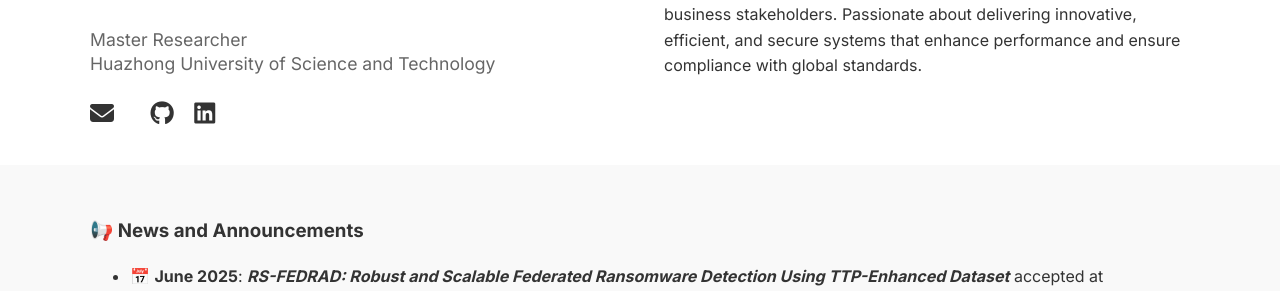
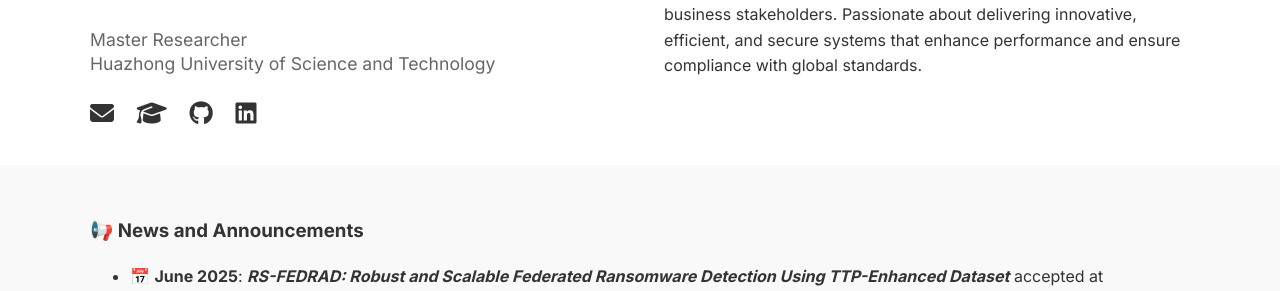
Before and after one commit to EmpireNetwork123/EmpireNetwork123.github.io, a Jekyll site: the page built from index.md, in a window 1280 px wide. Shown: the part 358-649 px from the top of the page. Built offline with Jekyll 4.4.1, drawn with Linux system fonts in a browser that asks for light colours; a style sheet for code colours, icons or effects is not loaded.

Commit message:
Update default.html

```diff
--- a/_layouts/default.html
+++ b/_layouts/default.html
@@ -10,13 +10,19 @@
 
   <!-- Google Font -->
   <link rel="preconnect" href="https://fonts.gstatic.com" crossorigin />
-  <link href="https://fonts.googleapis.com/css2?family=Inter:wght@400;500;700&display=swap" rel="stylesheet" />
+  <link
+    href="https://fonts.googleapis.com/css2?family=Inter:wght@400;500;700&display=swap"
+    rel="stylesheet"
+  />
 
-  <!-- Font Awesome icons -->
-  <link rel="stylesheet" href="https://cdnjs.cloudflare.com/ajax/libs/font-awesome/6.5.0/css/all.min.css" integrity="sha512-2oA4qwYq0S4FXX5CiSoD06bLrQ6PksaXXnMzxAWtOFscQY/egkMJ0PZa8eHu33tYfTY1ZbLCHkB4rBfNE/cZ4w==" crossorigin="anonymous" referrerpolicy="no-referrer" />
-
-  <!-- Academicons (for Google Scholar icon) -->
-  <link rel="stylesheet" href="https://cdn.jsdelivr.net/npm/academicons@1.9.1/css/academicons.min.css" />
+  <!-- Font Awesome icons -->
+  <link
+    rel="stylesheet"
+    href="https://cdnjs.cloudflare.com/ajax/libs/font-awesome/6.5.0/css/all.min.css"
+    integrity="sha512-2oA4qwYq0S4FXX5CiSoD06bLrQ6PksaXXnMzxAWtOFscQY/egkMJ0PZa8eHu33tYfTY1ZbLCHkB4rBfNE/cZ4w=="
+    crossorigin="anonymous"
+    referrerpolicy="no-referrer"
+  />
 </head>
 
 <body>
@@ -24,6 +30,7 @@
   <header class="site-header">
     <div class="container nav-wrapper">
       <a class="site-title" href="{{ site.baseurl }}/">{{ site.title }}</a>
+
       <nav class="site-nav">
         <a href="{{ site.baseurl }}/">Home</a>
         <a href="{{ site.baseurl }}/bio/">Bio</a>
@@ -33,37 +40,64 @@
     </div>
   </header>
 
-  <!-- ====================  HERO (HOME PAGE ONLY)  ==================== -->
+  <!-- ====================  HERO (HOME PAGE ONLY)  ==================== -->
   {% if page.url == "/" or page.permalink == "/" %}
   <section class="hero">
     <div class="container hero-wrapper">
-      <!-- LEFT COLUMN: Photo, Name, Subtitle, Icons -->
+      <!-- --------  LEFT COLUMN: Photo, Name, Subtitle, Icons  -------- -->
       <div class="hero-left">
-        <img src="{{ '/assets/images/profile.jpg' | relative_url }}" alt="{{ site.title }} headshot" class="avatar" />
+        <img
+          src="{{ '/assets/images/profile.jpg' | relative_url }}"
+          alt="{{ site.title }} headshot"
+          class="avatar"
+        />
+
         <h1 class="name">{{ site.title }}</h1>
+
+        <!-- Two subtitle lines, tight together -->
         <p class="position">
           {{ site.role }}<br />
           {{ site.affiliation }}
         </p>
+
+        <!-- Icon‑only links -->
         <div class="social-icons">
-          <a href="mailto:{{ site.email }}" aria-label="Email"><i class="fa-solid fa-envelope"></i></a>
-          <a href="{{ site.scholar_link }}" aria-label="Google Scholar"><i class="ai ai-google-scholar"></i></a>
-          <a href="https://github.com/{{ site.github_username }}" aria-label="GitHub"><i class="fa-brands fa-github"></i></a>
-          <a href="https://linkedin.com/in/{{ site.linkedin_username }}" aria-label="LinkedIn"><i class="fa-brands fa-linkedin"></i></a>
+          <a href="mailto:{{ site.email }}" aria-label="Email">
+            <i class="fa-solid fa-envelope"></i>
+          </a>
+          <a href="{{ site.scholar_link }}" aria-label="Google Scholar">
+            <i class="fa-solid fa-graduation-cap"></i>
+          </a>
+          <a
+            href="https://github.com/{{ site.github_username }}"
+            aria-label="GitHub"
+          >
+            <i class="fa-brands fa-github"></i>
+          </a>
+          <a
+            href="https://linkedin.com/in/{{ site.linkedin_username }}"
+            aria-label="LinkedIn"
+          >
+            <i class="fa-brands fa-linkedin"></i>
+          </a>
         </div>
       </div>
 
-      <!-- RIGHT COLUMN: About Me -->
+      <!-- --------  RIGHT COLUMN: About‑Me Paragraph  -------- -->
       <div class="hero-right">
-        <h2>About Me</h2>
+        <h2>About Me</h2>
         <p>{{ site.about_me | markdownify }}</p>
       </div>
     </div>
   </section>
   {% endif %}
 
-  <main class="container content">{{ content }}</main>
+  <!-- ====================  MAIN CONTENT  ==================== -->
+  <main class="container content">
+    {{ content }}
+  </main>
 
+  <!-- ====================  FOOTER  ==================== -->
   <footer class="site-footer">
     <div class="container">
       <p>&copy; {{ 'now' | date: '%Y' }} {{ site.title }}.</p>
```
